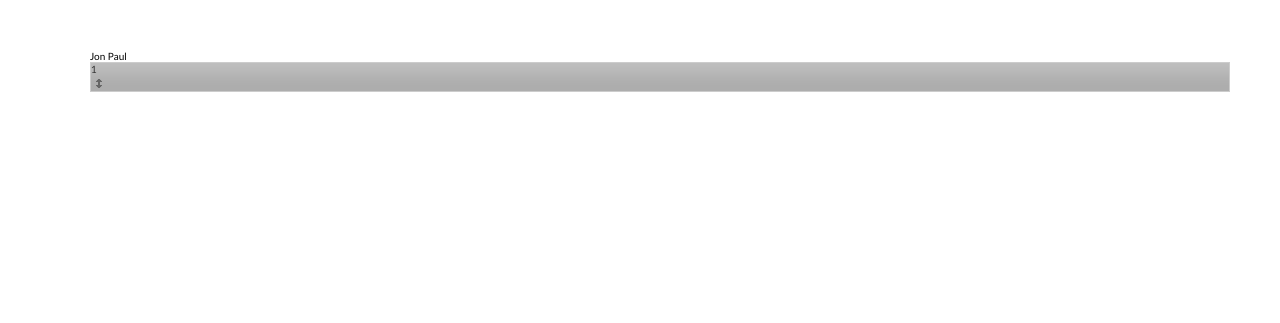
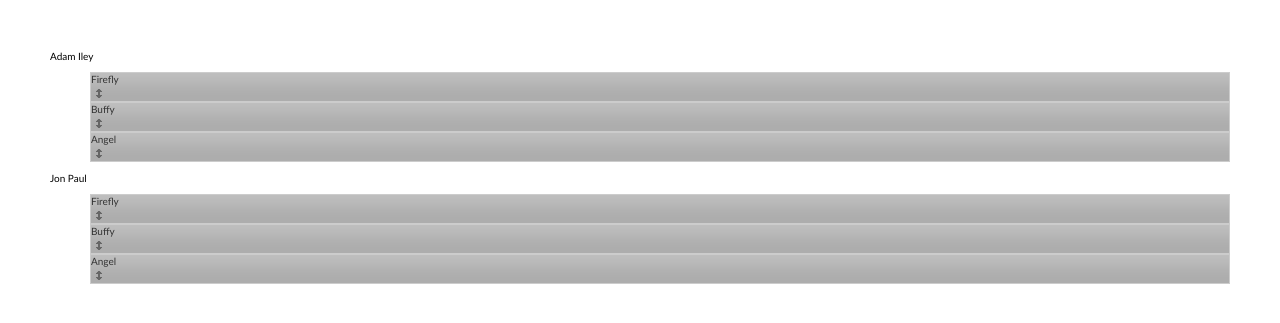
Before and after one commit to kybernetikos/SocialChoice, a Jekyll site: the page demo/index.html, which Jekyll copies as it is, in a window 1280 px wide. Shown: the top 323 px of the page. Built offline with Jekyll 4.4.1, drawn with Linux system fonts in a browser that asks for light colours; nearby versions of some CDN libraries; Markdown is read by kramdown in place of the engine named in the settings; part of the change alters nothing that is shown.

```diff
--- a/demo/index.html
+++ b/demo/index.html
@@ -9,25 +9,21 @@
 		<script src="http://code.jquery.com/jquery-1.9.1.js"></script>
 		<script src="http://code.jquery.com/ui/1.10.3/jquery-ui.js"></script>
 		<script src="js/VoterHandler.js"></script>
+		<script src="js/VoteHandler.js"></script>
+		<script src="js/Voter.js"></script>
 
-		<script>
-			$(function() {
-				$( "#sortable" ).sortable();
-				$( "#sortable" ).disableSelection();
-			});
-		</script>
 		<script id="vote-order-template" type="text/x-handlebars-template">
 			<li class="ui-state-default"><span data-bind="text: optionText"></span><span class="ui-icon ui-icon-arrowthick-2-n-s"></span></li>
 		</script>
 
 		<script id="voters-template" type="text/x-handlebars-template">
 			<div data-bind="text: optionText"></div>
-			<div data-bind="template: {name: 'vote-order-template', foreach: votes}"></div>
+			<ul class="sortable"  data-bind="template: {name: 'vote-order-template', foreach: votes}"></ul>
 		</script>
 	</head>
 	<body>
-	<ul id="sortable" data-bind="template: {name: 'voters-template', foreach: voters}">
-	</ul>
+	<div id="voter" data-bind="template: {name: 'voters-template', foreach: voters}">
+	</div>
 	<script>
 		var voteHandler = new VoterHandler();
 	</script>
--- /dev/null
+++ b/demo/js/VoteHandler.js
@@ -0,0 +1,16 @@
+var VoteHandler = function(voterHandler) {
+	this.voterHandler = voterHandler;
+	this.votes = ko.observableArray([]);
+	this.addVote("Firefly");
+	this.addVote("Buffy");
+	this.addVote("Angel");
+}
+
+VoteHandler.prototype.addVote = function(voteName) {
+	this.voterHandler.addVote(voteName);
+	this.votes.push(voteName);
+}
+
+VoteHandler.prototype.getVotes = function() {
+	return this.votes();
+}
--- /dev/null
+++ b/demo/js/Voter.js
@@ -0,0 +1,14 @@
+var Voter = function(voterName) {
+	this.optionText = voterName;
+	this.votes = ko.observableArray([]);
+}
+
+Voter.prototype.setVotes = function(voteArray) {
+	voteArray.forEach(function(vote) {
+		this.addVote(vote);
+	}.bind(this))
+}
+
+Voter.prototype.addVote = function(voteName) {
+	this.votes.push({optionText: voteName});
+}
--- a/demo/js/VoterHandler.js
+++ b/demo/js/VoterHandler.js
@@ -1,8 +1,31 @@
 var VoterHandler = function() {
 	this.voters = ko.observableArray([]);
-	this.voters.push({
-		optionText: "Jon Paul",
-		votes: ko.observableArray([{optionText: 1}])
+	this.voters.push();
+	ko.applyBindingsToNode(document.getElementById("voter"), null, this);
+
+	this.voteHandler = new VoteHandler(this);
+
+	this.addVoter("Adam Iley");
+	this.addVoter("Jon Paul");
+}
+
+VoterHandler.prototype.addVoter = function(voterName) {
+	var voter = new Voter(voterName);
+	voter.setVotes(this.voteHandler.getVotes());
+	this.voters.push(voter);
+
+	this.enableDragOnAllVotes();
+}
+
+VoterHandler.prototype.addVote = function(vote) {
+	this.voters().forEach(function(vote) {
+		this.addVote(vote);
+	}.bind(this))
+}
+
+VoterHandler.prototype.enableDragOnAllVotes = function() {
+	$(function() {
+		$( ".sortable" ).sortable();
+		$( ".sortable" ).disableSelection();
 	});
-	ko.applyBindingsToNode(document.getElementById("sortable"), null, this);
 }
```
